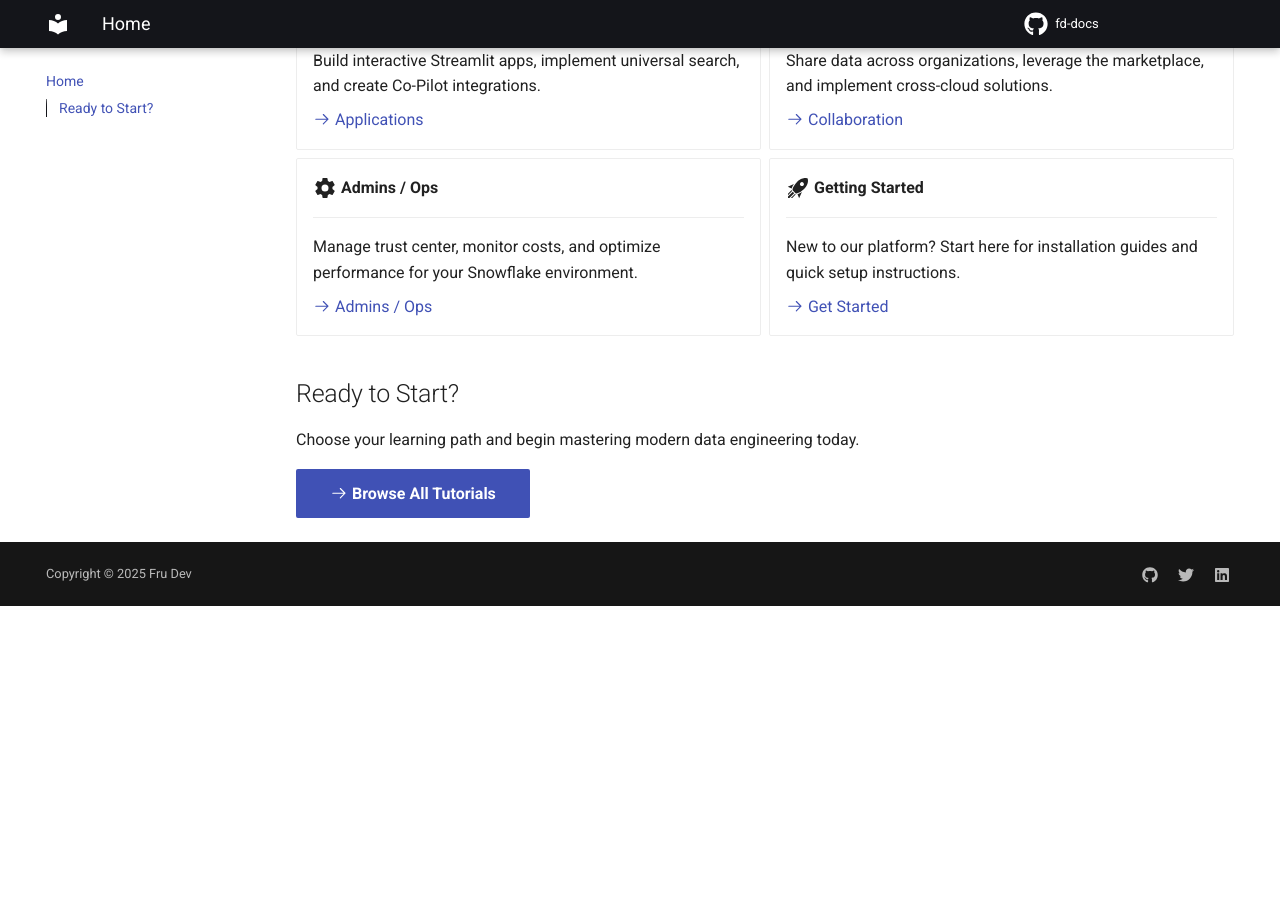
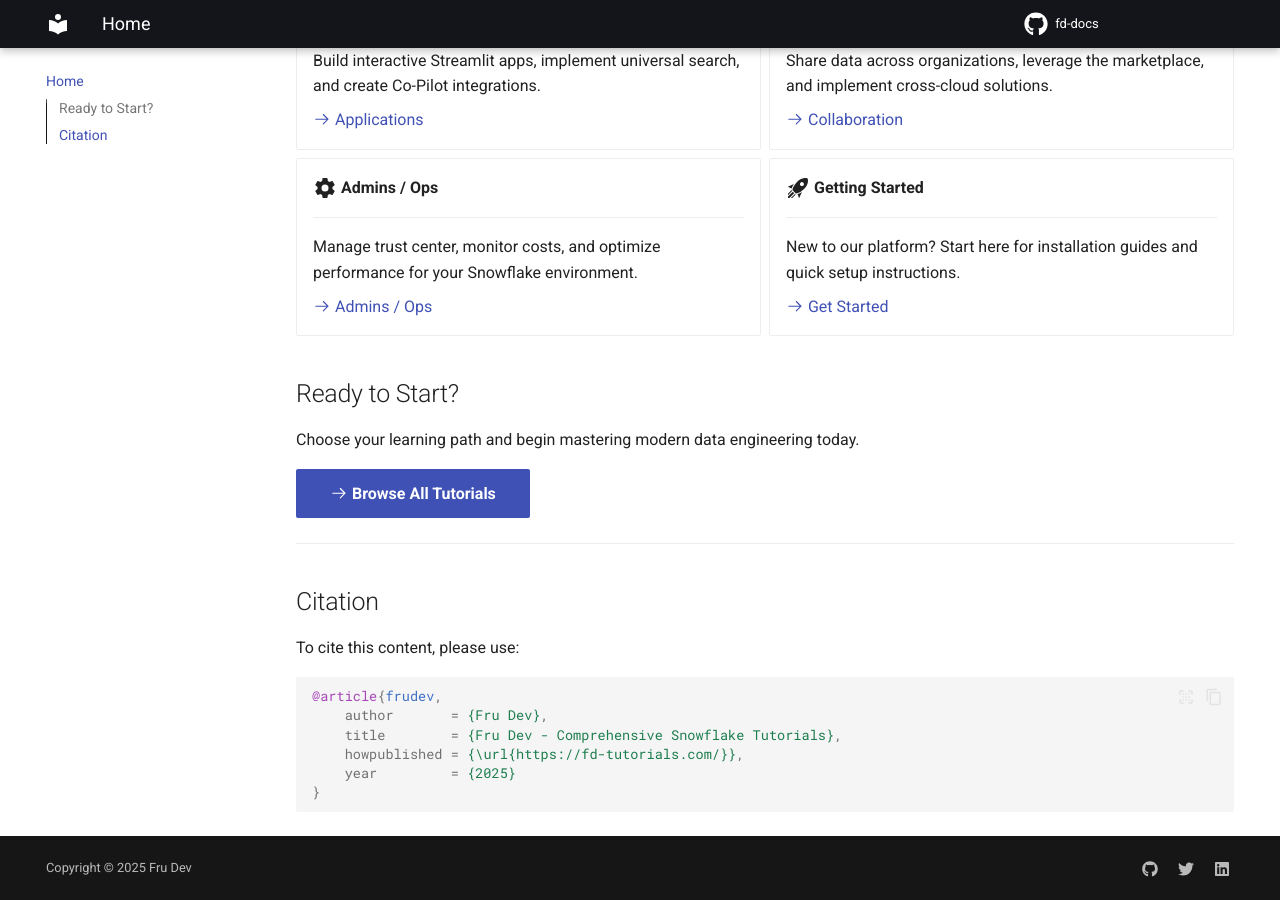
Before and after one commit to frulouis/fd-docs, an MkDocs documentation site: the page built from docs/index.md, in a window 1280 px wide and 900 px high, scrolled down 750 px. Built offline with MkDocs 1.6.1 and Material for MkDocs 9.7.7, drawn with Linux system fonts in a browser that asks for light colours; comment, search, counter and statistics services are not loaded; before the commit the page ends 1356 px from its top, so only the background shows below that.

Commit message:
Add citation section to homepage
- Added proper BibTeX citation format for academic referencing
- Includes author, title, URL, and year (2025)
- Formatted with code block for easy copying
- Separated with horizontal rule for clear section division

````diff
--- a/docs/index.md
+++ b/docs/index.md
@@ -76,3 +76,18 @@ Master modern data engineering with comprehensive Snowflake tutorials, AI/ML gui
 Choose your learning path and begin mastering modern data engineering today.
 
 [:octicons-arrow-right-24: Browse All Tutorials](tutorials/common-models/data-quality-metrics.md){ .md-button .md-button--primary }
+
+---
+
+## Citation
+
+To cite this content, please use:
+
+```bibtex
+@article{frudev,
+    author       = {Fru Dev},
+    title        = {Fru Dev - Comprehensive Snowflake Tutorials},
+    howpublished = {\url{https://fd-tutorials.com/}},
+    year         = {2025}
+}
+```
````
